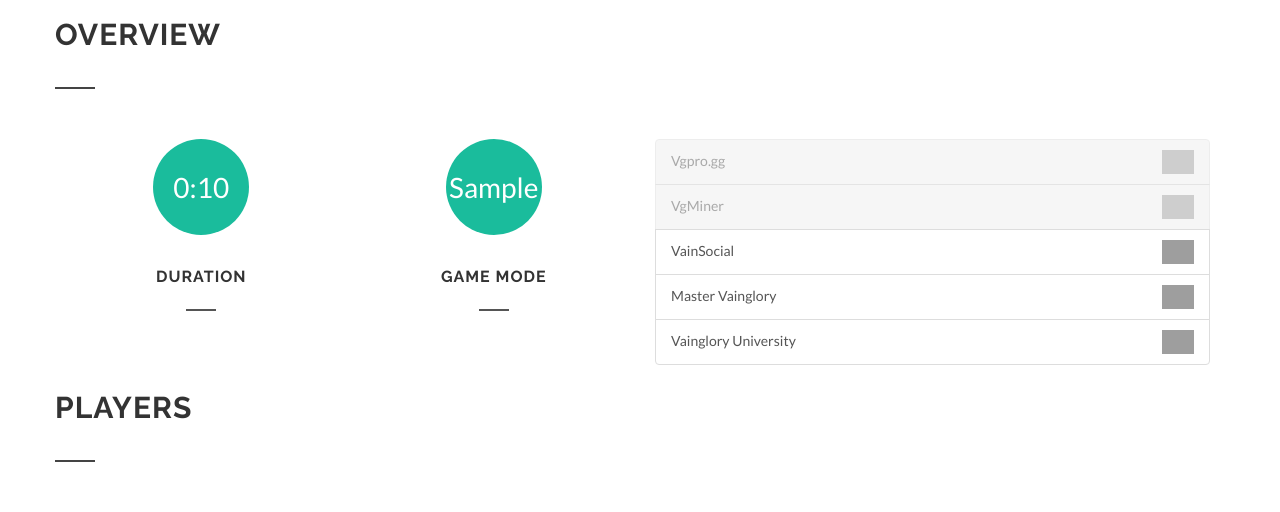
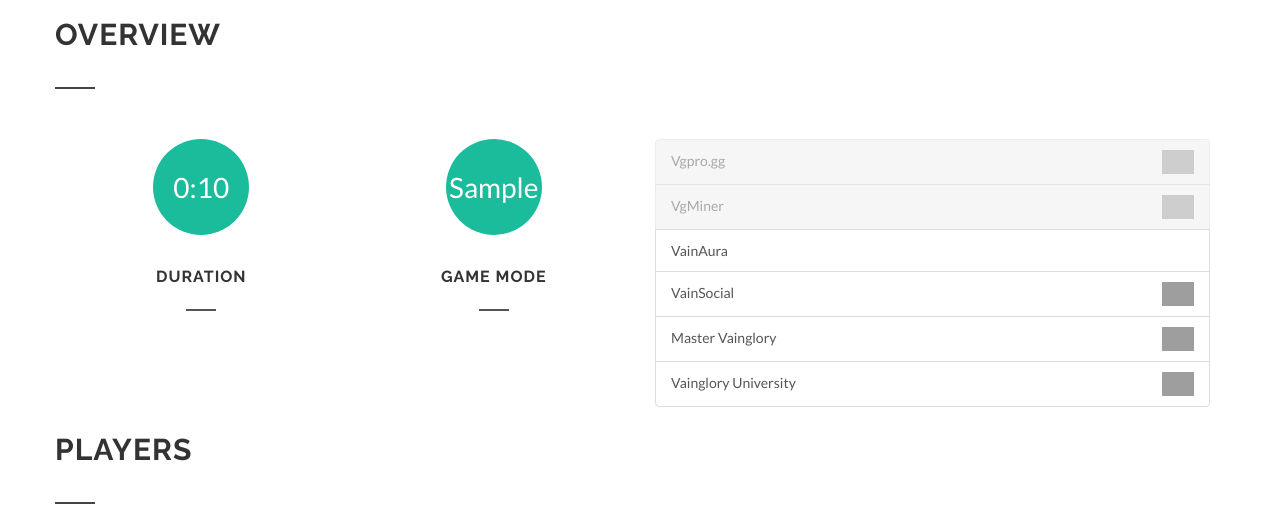
Before and after one commit to Shiqan/VgOversight, a Flask app: page /match/1/ in a window 1280 px wide. Shown: the part 534-1046 px from the top of the page. Run offline with Flask 2, Linux system fonts and the light colour scheme; tables that the repository leaves empty hold one stand-in row (values such as "Sample post"); parts of the project's set-up code (start-up, migrations or seed data) failed here and were passed over; some libraries are stand-ins or nearby versions; grey boxes are pictures that could not be loaded.

Commit message:
Added vainaura

```diff
--- a/templates/match.html
+++ b/templates/match.html
@@ -59,7 +59,8 @@
                 <div class="col-md-6 col-sm-12 nobottommargin">
                     <div id="external-profiles" class="list-group">
                         <a href="http://vgpro.gg/players/{{current_user.shardId}}/{{current_user}}" target="_blank" class="plebs list-group-item clearfix">Vgpro.gg <img src="https://vgpro.gg/assets/images/logo_smaller.png" class="pull-right"/> </a>
-                         <a href="http://www.vgminer.com/DataMine/PlayerData?playerName={{current_player}}&region={{current_user.shardId}}" target="_blank" class="plebs list-group-item clearfix">VgMiner <img src="https://pbs.twimg.com/profile_images/855079047881162752/f0l_CSBH_400x400.jpg" class="pull-right"/> </a>
+                        <a href="http://www.vgminer.com/DataMine/PlayerData?playerName={{current_player}}&region={{current_user.shardId}}" target="_blank" class="plebs list-group-item clearfix">VgMiner <img src="https://pbs.twimg.com/profile_images/855079047881162752/f0l_CSBH_400x400.jpg" class="pull-right"/> </a>
+                        <a href="https://vainaura.com/stats/matchInfo.php?q={{match.id}}:{{current_user.id}}" target="_blank" class="list-group-item clearfix">VainAura </a>
                         <a href="https://vainsocial.com/player/{{current_user}}/match/{{match.id}}" target="_blank" class="list-group-item clearfix">VainSocial <img src="https://pbs.twimg.com/profile_images/838757996054208514/3Fic1_R8_400x400.jpg" class="pull-right"/> </a>
                         <a href="https://mastervainglory.com/matches/{{match.shardId}}/{{match.id}} " target="_blank" class="list-group-item clearfix">Master Vainglory <img src="https://mastervainglory.com/asset/image/logo-mini-light.png" class="pull-right"/></a>
                         <a href="https://vgu.herokuapp.com/analysis.html?ign={{current_user}}&shard={{current_user.shardId}}&match={{match.id}}" target="_blank" class="list-group-item clearfix">Vainglory University <img src="https://vgu.herokuapp.com/images/vgu-logo-large.png" class="pull-right"/></a>
--- a/templates/player.html
+++ b/templates/player.html
@@ -134,6 +134,7 @@
                     <div id="external-profiles" class="list-group">
                         <a href="http://vgpro.gg/players/{{player.shardId}}/{{player}}" target="_blank" class="list-group-item clearfix">Vgpro.gg <img  src="http://vgpro.gg/assets/images/logo_smaller.png" class="pull-right"/> </a>
                         <a href="http://www.vgminer.com/DataMine/PlayerData?playerName={{player}}&region={{player.shardId}}" target="_blank" class="list-group-item clearfix">VgMiner <img src="https://pbs.twimg.com/profile_images/855079047881162752/f0l_CSBH_400x400.jpg" class="pull-right"/> </a>
+                        <a href="https://vainaura.com/stats/index.php?userName={{player}}&region={{player.shardId}}" target="_blank" class="list-group-item clearfix">VainAura </a>
                         <a href="https://vainsocial.com/player/{{player}}" target="_blank" class="list-group-item clearfix">VainSocial <img src="https://pbs.twimg.com/profile_images/838757996054208514/3Fic1_R8_400x400.jpg" class="pull-right"/> </a>
                         <a href="https://mastervainglory.com/profile/{{player.shardId}}/{{player.id}}" target="_blank" class="list-group-item clearfix">Master Vainglory <img src="https://mastervainglory.com/asset/image/logo-mini-light.png" class="pull-right"/></a>
                         <a href="http://vgu.herokuapp.com/analysis.html?ign={{player}}&shard={{player.shardId}}&submit=" target="_blank" class="list-group-item clearfix">Vainglory University <img src="http://vgu.herokuapp.com/images/vgu-logo-large.png" class="pull-right"/></a>
--- a/templates/profile.html
+++ b/templates/profile.html
@@ -134,6 +134,7 @@
                     <div id="external-profiles" class="list-group">
                         <a href="https://vgpro.gg/players/{{current_user.shardId}}/{{current_user}}" target="_blank" class="list-group-item clearfix">Vgpro.gg <img src="https://vgpro.gg/assets/images/logo_smaller.png" class="pull-right"/> </a>
                         <a href="https://www.vgminer.com/DataMine/PlayerData?playerName={{current_player}}&region={{current_user.shardId}}" target="_blank" class="list-group-item clearfix">VgMiner <img src="https://pbs.twimg.com/profile_images/855079047881162752/f0l_CSBH_400x400.jpg" class="pull-right"/> </a>
+                        <a href="https://vainaura.com/stats/index.php?userName={{current_user}}&region={{current_user.shardId}}" target="_blank" class="list-group-item clearfix">VainAura </a>
                         <a href="https://vainsocial.com/player/{{current_user}}" target="_blank" class="list-group-item clearfix">VainSocial <img src="https://pbs.twimg.com/profile_images/838757996054208514/3Fic1_R8_400x400.jpg" class="pull-right"/> </a>
                         <a href="https://mastervainglory.com/profile/{{current_user.shardId}}/{{current_user.id}}" target="_blank" class="list-group-item clearfix">Master Vainglory <img src="https://mastervainglory.com/asset/image/logo-mini-light.png" class="pull-right"/></a>
                         <a href="https://vgu.herokuapp.com/analysis.html?ign={{current_user}}&shard={{current_user.shardId}}&submit=" target="_blank" class="list-group-item clearfix">Vainglory University <img src="https://vgu.herokuapp.com/images/vgu-logo-large.png" class="pull-right"/></a>
```
